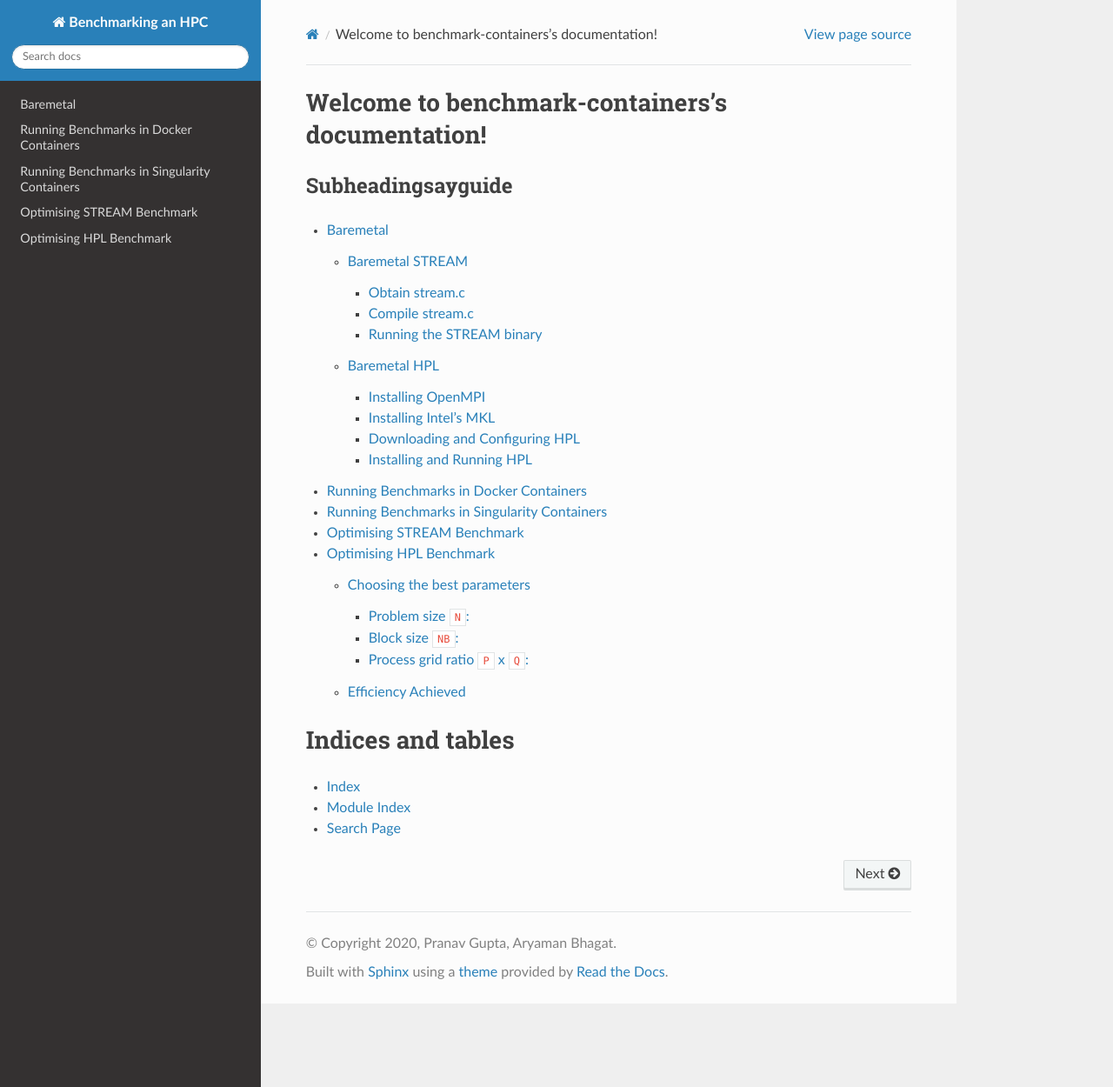
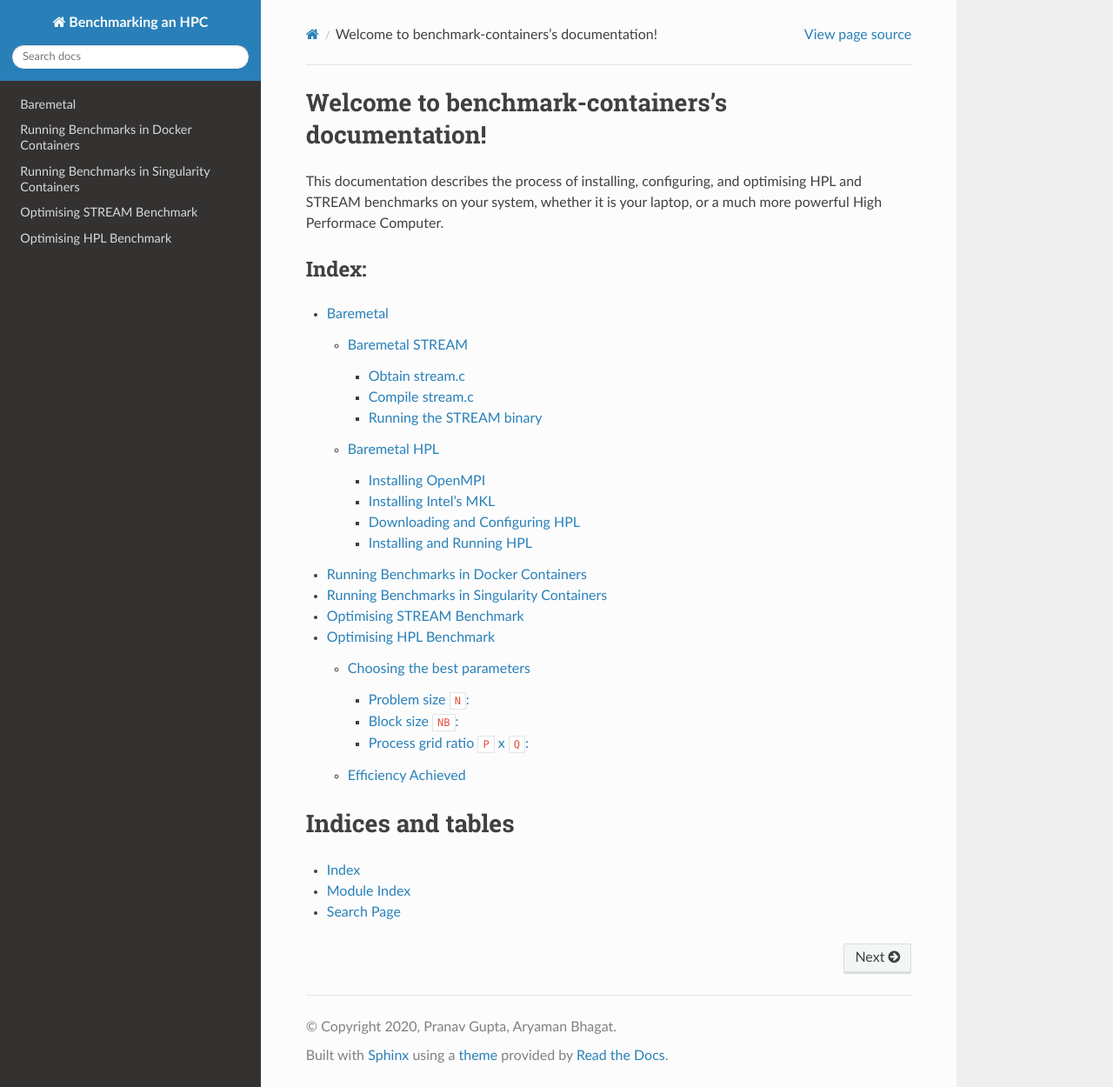
Before and after one commit to pranagupt/benchmark-hpc-containers, a Sphinx documentation site: the page built from docs/index.rst, in a window 1280 px wide and 1250 px high. Shown: the whole window at 87% size. Built offline with Sphinx 7.4.7 and the Read the Docs theme 2.0.0, drawn with Linux system fonts in a browser that asks for light colours.

Commit message:
optimisation docs complete

```diff
--- a/docs/index.rst
+++ b/docs/index.rst
@@ -1,8 +1,12 @@
 Welcome to benchmark-containers's documentation!
 ================================================
 
-Subheadingsayguide
-^^^^^^^^^^^^^^^^^^
+This documentation describes the process of installing, configuring,
+and optimising HPL and STREAM benchmarks on your system, whether it is
+your laptop, or a much more powerful High Performace Computer.
+
+Index:
+^^^^^^
 .. toctree::
    :maxdepth: 3
 
```
